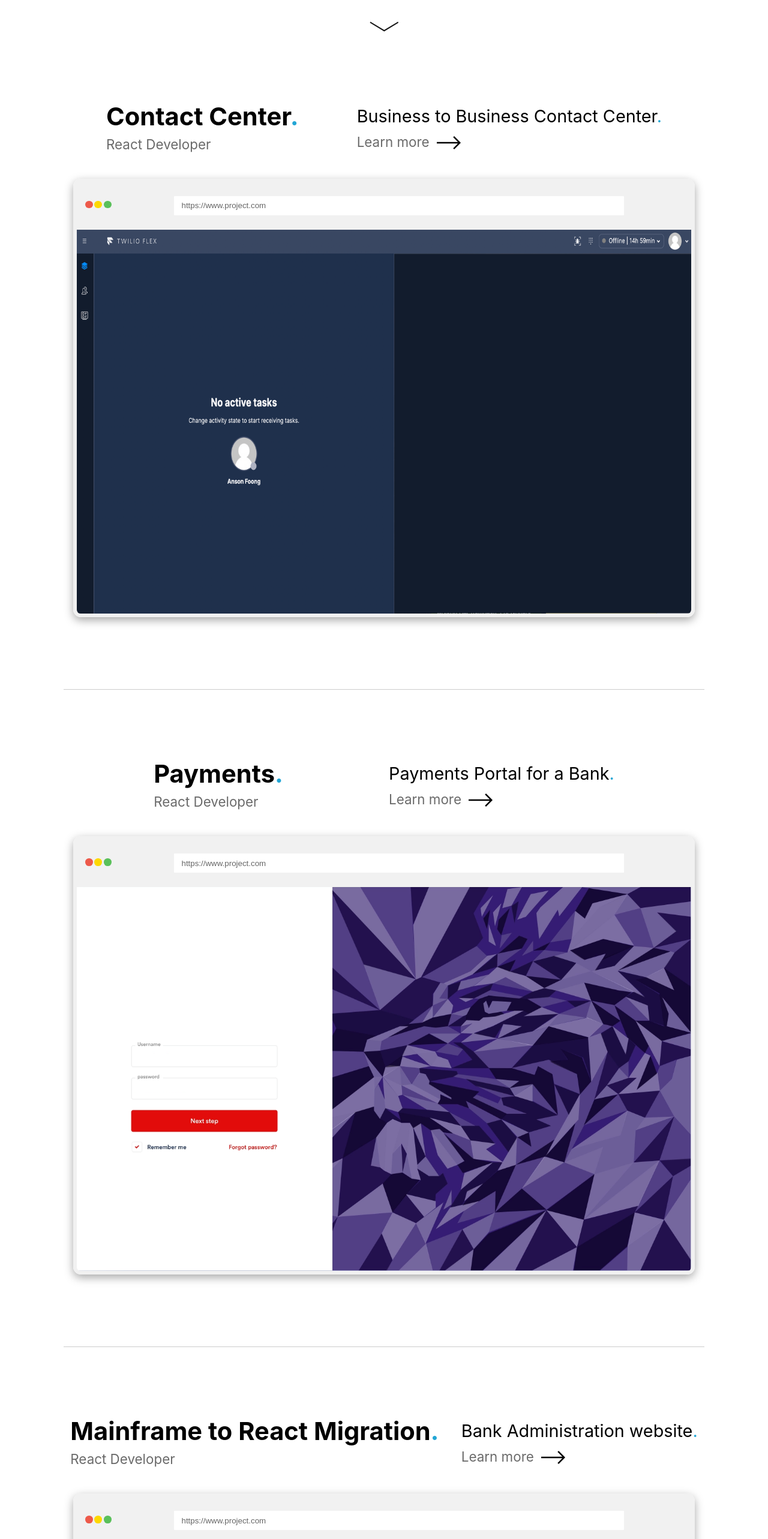
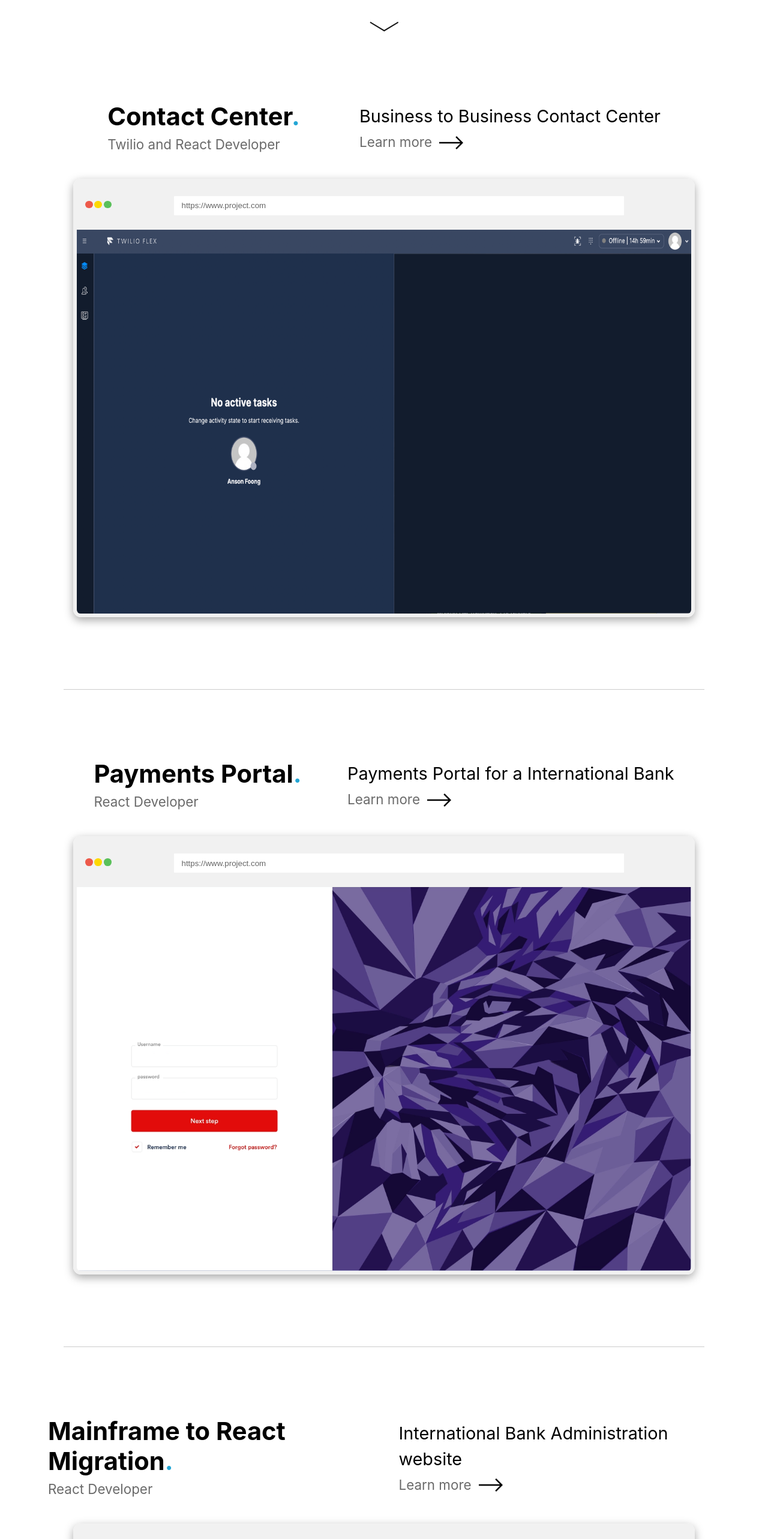
Before and after one commit to pranavparge/portfolio, a React (Create React App) app: page /#projects in a window 1280 px wide. Shown: the part 1420-3986 px from the top of the page at 60% size. Built offline with nearby package versions, Linux system fonts and the light colour scheme.

Commit message:
Projects Finalized

```diff
--- a/src/components/Browser/index.js
+++ b/src/components/Browser/index.js
@@ -4,19 +4,19 @@ import "./index.css";
 function Browser({ children }) {
   return (
     <>
-      <div class="container">
-        <div class="row">
-          <div class="column left">
-            <span class="dots" style={{ background: "#ED594A" }}></span>
-            <span class="dots" style={{ background: "#FDD800" }}></span>
-            <span class="dots" style={{ background: "#5AC05A" }}></span>
+      <div className="container">
+        <div className="row">
+          <div className="column left">
+            <span className="dots" style={{ background: "#ED594A" }}></span>
+            <span className="dots" style={{ background: "#FDD800" }}></span>
+            <span className="dots" style={{ background: "#5AC05A" }}></span>
           </div>
-          <div class="column middle">
-            <input type="text" value="https://www.project.com" />
+          <div className="column middle">
+            <input type="text" defaultValue="https://www.project.com" />
           </div>
         </div>
 
-        <div class="content">{children}</div>
+        <div className="content">{children}</div>
       </div>
     </>
   );
--- a/src/components/Projects/index.css
+++ b/src/components/Projects/index.css
@@ -39,6 +39,7 @@
 }
 
 .learn-more {
+  all: unset;
   font-weight: normal;
   font-size: calc(0.5vw + 2vmin);
   color: #00000095;
--- a/src/components/Projects/index.js
+++ b/src/components/Projects/index.js
@@ -1,57 +1,38 @@
 import React from "react";
+import Typewriter from "typewriter-effect";
 import "./index.css";
+import Project from "./project";
 import Separator from "../Separator";
-import Browser from "../Browser";
 import Twilio from "../../assets/Twilio.png";
 import Bank from "../../assets/Bank.png";
-import Arrow from "../../assets/right-arrow.svg";
 import ReactLogo from "../../assets/react-logo.svg";
-import Typewriter from "typewriter-effect";
 
 function Projects({ projectsRef }) {
-  const Project = ({ projectName, projectObj, projectBrowser }) => (
-    <>
-      <section className="project-info">
-        <h2 className="project-header">
-          {projectName}
-          <span className="dotColorTheme">.</span>
-          <div className="project-role">React Developer</div>
-        </h2>
-        <p className="project-objective">
-          {projectObj}
-          <span className="dotColorTheme">.</span>
-          <div className="learn-more">
-            Learn more{" "}
-            <img
-              style={{
-                height: "5vh",
-                width: "5vw",
-              }}
-              src={Arrow}
-              alt="Twilio"
-            ></img>
-          </div>
-        </p>
-      </section>
-      <section className="project-details">
-        <Browser>{projectBrowser}</Browser>
-      </section>
-    </>
-  );
-
   return (
     <div ref={projectsRef} className="Projects">
       <Project
         projectName={"Contact Center"}
         projectObj={"Business to Business Contact Center"}
+        projectRole={"Twilio and React Developer"}
+        projectSize={"5"}
+        projectStack={"React and Twilio"}
+        projectDescription={
+          "A contact center to be used by the agents to handle all customer related queries. Powered using the many solutions provided by Twilio. It enables the agent to handle calls, web-chats, callback and voicemail tasks over 37 countries. Twilio drives these various functionalities of communications and allows creation of plugins using React."
+        }
         projectBrowser={
           <img className="project-img" src={Twilio} alt="Twilio"></img>
         }
       />
       <Separator />
       <Project
-        projectName={"Payments"}
-        projectObj={"Payments Portal for a Bank"}
+        projectName={"Payments Portal"}
+        projectObj={"Payments Portal for a International Bank"}
+        projectRole={"React Developer"}
+        projectSize={"3"}
+        projectStack={"Frontend: React | Backend: Java"}
+        projectDescription={
+          "International bank, in need of a payments gateway which would work specifically for high-level transcations. Leveraged by bank clients with big investments."
+        }
         projectBrowser={
           <img
             style={{ height: "80vh" }}
@@ -64,7 +45,13 @@ function Projects({ projectsRef }) {
       <Separator />
       <Project
         projectName={"Mainframe to React Migration"}
-        projectObj={"Bank Administration website"}
+        projectObj={"International Bank Administration website"}
+        projectRole={"React Developer"}
+        projectSize={"10"}
+        projectStack={"Frontend: React | Backend: Java"}
+        projectDescription={
+          "International bank needed to transform their legacy system coded in COBOL to a user-efficient React website."
+        }
         projectBrowser={
           <div
             style={{
--- /dev/null
+++ b/src/components/Projects/project.css
@@ -0,0 +1,16 @@
+.dialog {
+  margin: 2vw;
+}
+
+.project-header-dialog {
+  all: unset;
+  font-size: calc(5vw + 2vmin);
+  font-weight: bolder;
+}
+
+.project-brief-dialog {
+  margin-top: 5vh;
+  font-size: calc(1vw + 2vmin);
+  line-height: 2em;
+  font-weight: 300;
+}
--- /dev/null
+++ b/src/components/Projects/project.js
@@ -0,0 +1,108 @@
+import React from "react";
+import "./project.css";
+import "./index.css";
+import Dialog from "@mui/material/Dialog";
+import Toolbar from "@mui/material/Toolbar";
+import IconButton from "@mui/material/IconButton";
+import CloseIcon from "@mui/icons-material/Close";
+import Slide from "@mui/material/Slide";
+import Browser from "../Browser";
+import Arrow from "../../assets/right-arrow.svg";
+
+const Transition = React.forwardRef(function Transition(props, ref) {
+  return <Slide direction="up" ref={ref} {...props} />;
+});
+
+function Project({
+  projectName,
+  projectRole,
+  projectObj,
+  projectBrowser,
+  projectSize,
+  projectStack,
+  projectDescription,
+}) {
+  const [open, setOpen] = React.useState(false);
+
+  const handleClickOpen = () => {
+    setOpen(true);
+  };
+
+  const handleClose = () => {
+    setOpen(false);
+  };
+
+  return (
+    <>
+      <Dialog
+        fullScreen
+        open={open}
+        onClose={handleClose}
+        TransitionComponent={Transition}
+      >
+        <Toolbar
+          style={{
+            display: "flex",
+            alignItems: "flex-end",
+            justifyContent: "flex-end",
+          }}
+        >
+          <IconButton
+            edge="end"
+            color="inherit"
+            onClick={handleClose}
+            aria-label="close"
+            size="large"
+          >
+            <CloseIcon />
+          </IconButton>
+        </Toolbar>
+
+        <div className="dialog">
+          <h1 className="project-header-dialog">
+            {projectName}
+            <span className="dotColorTheme">.</span>
+          </h1>
+          <section className="project-brief-dialog">
+            Role<span className="dotColorTheme"> - </span> {projectRole}
+            <br /> Team Size <span className="dotColorTheme"> - </span>
+            {projectSize} members
+            <br />
+            Technology Stack <span className="dotColorTheme"> - </span>
+            {projectStack}
+            <br />
+            Description <span className="dotColorTheme"> - </span>
+            {projectDescription}
+          </section>
+        </div>
+      </Dialog>
+
+      <section className="project-info">
+        <h2 className="project-header">
+          {projectName}
+          <span className="dotColorTheme">.</span>
+          <div className="project-role">{projectRole}</div>
+        </h2>
+        <p className="project-objective">
+          {projectObj}
+          <button className="learn-more" onClick={handleClickOpen}>
+            Learn more{" "}
+            <img
+              style={{
+                height: "5vh",
+                width: "5vw",
+              }}
+              src={Arrow}
+              alt="Twilio"
+            ></img>
+          </button>
+        </p>
+      </section>
+      <section className="project-details">
+        <Browser>{projectBrowser}</Browser>
+      </section>
+    </>
+  );
+}
+
+export default Project;
```
Also changed, not shown: package.json (+7 -0 lines), 1 other file (tests, documents, lock files or other folders).
